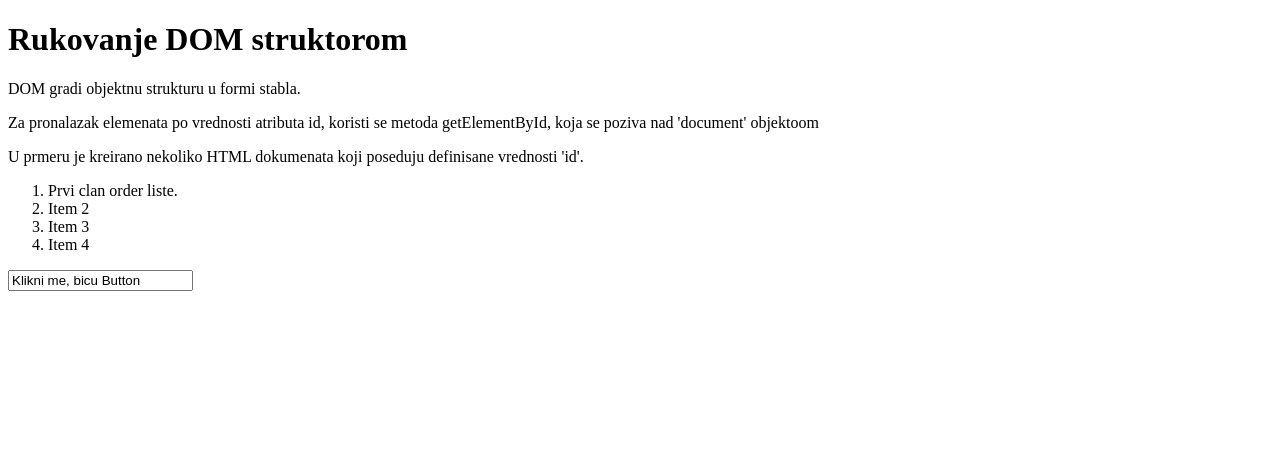
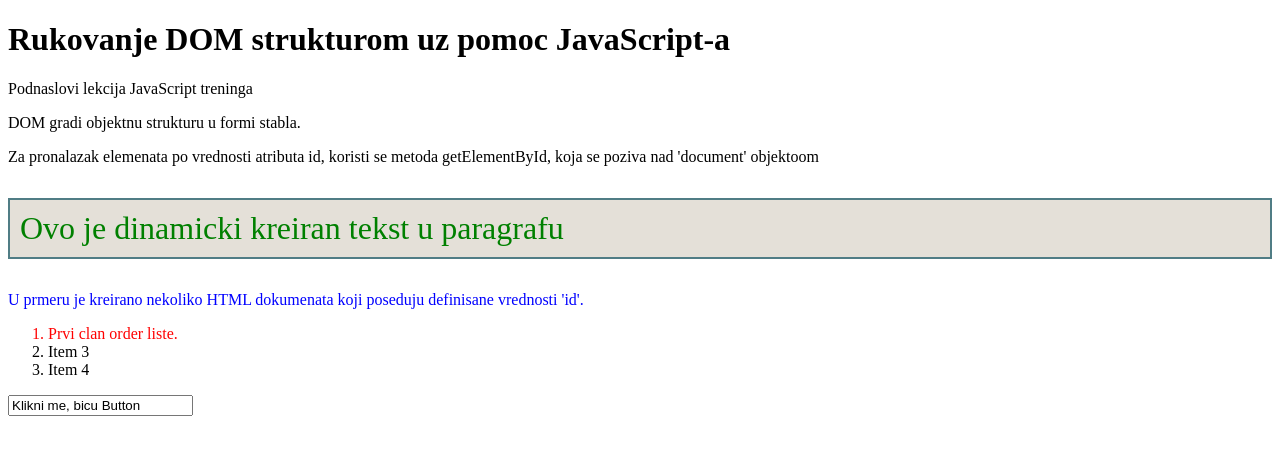
Before and after one commit to karisiksead/JavaScript-trening, a plain HTML site: page DOM_struktura_stilizacija_podaci/rukovanjeDOMom.html in a window 1280 px wide. Drawn offline with Linux system fonts and the light colour scheme.

Commit message:
DOM struktura 2

```diff
--- a/DOM_struktura_stilizacija_podaci/rukovanjeDOMom.html
+++ b/DOM_struktura_stilizacija_podaci/rukovanjeDOMom.html
@@ -5,19 +5,36 @@
     <meta http-equiv="X-UA-Compatible" content="IE=edge" />
     <meta name="viewport" content="width=device-width, initial-scale=1.0" />
     <title>Document</title>
+    <style>
+      .crveniTekst {
+        color: red;
+      }
+      .yellowTekst {
+        color: yellow;
+        background-color: black;
+      }
+      .sivaPozadina {
+        background: rgb(228, 224, 216);
+        border: 2px solid rgb(80, 125, 133);
+        padding: 10px;
+      }
+    </style>
   </head>
   <body>
-    <h1>Rukovanje DOM struktorom</h1>
+    <h1 id="naslovLekcije">Rukovanje DOM struktorom</h1>
+
+    <h2 id="podnaslov">Neki podnaslov</h2>
+
     <p id="p_1">DOM gradi objektnu strukturu u formi stabla.</p>
     <p id="p_2" class="myClass">
       Za pronalazak elemenata po vrednosti atributa id, koristi se metoda
       getElementById, koja se poziva nad 'document' objektoom
     </p>
     <p id="p_3" class="myClass someOdherClass">Tekst treceg paragrafa.</p>
-    <ol>
+    <ol id="orderList_1">
       <li id="myId_1">Item 1</li>
       <li id="myId_2">Item 2</li>
-      <li>Item 3</li>
+      <li id="myID_3">Item 3</li>
       <li id="myId_4">Item 4</li>
     </ol>
     <input
--- a/DOM_struktura_stilizacija_podaci/rukovanjeDOMom.js
+++ b/DOM_struktura_stilizacija_podaci/rukovanjeDOMom.js
@@ -53,3 +53,68 @@ function noviAtribut() {
 }
 
 // RUKOVANJE STILIZACIJOM
+// da bi se promenila stilizacija nad nekim elementom
+// preko JS moze se dodati inline stilizacija
+// primer
+var par = document.getElementById("p_3");
+par.style.color = "blue";
+
+// stilizacija se moze promeniti dodavanjem i uklanjanjem classa nad elementima
+// primer
+document.getElementById("myId_1").classList.add("crveniTekst");
+// ili ovako preko promenljive
+var par_2 = document.getElementById("p_2");
+par_2.classList.add("yellowTekst");
+// uklanjanje klase
+par_2.classList.remove("yellowTekst");
+
+// DODAVANJE I BRISANJE elemenata
+
+// prvo ide kreiranje elementa
+var noviPragraf = document.createElement("p");
+// sada dodajemo tekst paragrafu
+var tekstParagrafa = document.createTextNode(
+  "Ovo je dinamicki kreiran tekst u paragrafu"
+);
+// sada tekst dodajemo u paragraf sa appendChild metodom
+noviPragraf.appendChild(tekstParagrafa);
+// onda se dodaje u stranicu ovaj paragraf sa tekstom
+document.body.appendChild(noviPragraf);
+// sada je ovaj paragraf dodat na kraj stranice
+// da bi smo ga smestili na zeljeno mesto koristi se metoda insertBefore()
+// insertBefore(noviClan, stariClan) prima dva parametra
+var stariParagraf = document.getElementById("p_3");
+document.body.insertBefore(noviPragraf, stariParagraf);
+//  stilizovaceom ovaj noviParagraf u zelena slova da se bolje vidi promena
+noviPragraf.style.color = "green";
+noviPragraf.style.fontSize = "32px";
+// dodacemo mu i klasu za stilizaciju
+noviPragraf.classList.add("sivaPozadina");
+
+// Uklanjanje elemenata metodom - removeChild()
+var list = document.getElementById("orderList_1");
+list.removeChild(list.children[1]);
+
+// Zamena elemenata metodom - replaceChild(newChild, olsChild)
+
+// kreira se novi naslov lekcije
+var noviNaslovLekcije = document.createElement("h1");
+var noviTekstNaslova = document.createTextNode(
+  "Rukovanje DOM strukturom uz pomoc JavaScript-a"
+);
+noviNaslovLekcije.appendChild(noviTekstNaslova);
+// uzimamo referencu starog naslova
+var stariNaslovLekcije = document.getElementById("naslovLekcije");
+// sada se menjaju naslovi
+document.body.replaceChild(noviNaslovLekcije, stariNaslovLekcije);
+
+// vezba, kreiranje novog podnaslova, inline stilizacija, i zamena u jednoj liniji
+
+document.body.replaceChild(
+  document
+    .createElement("h2")
+    .appendChild(
+      document.createTextNode("Podnaslovi lekcija JavaScript treninga")
+    ),
+  document.getElementById("podnaslov")
+);
```
